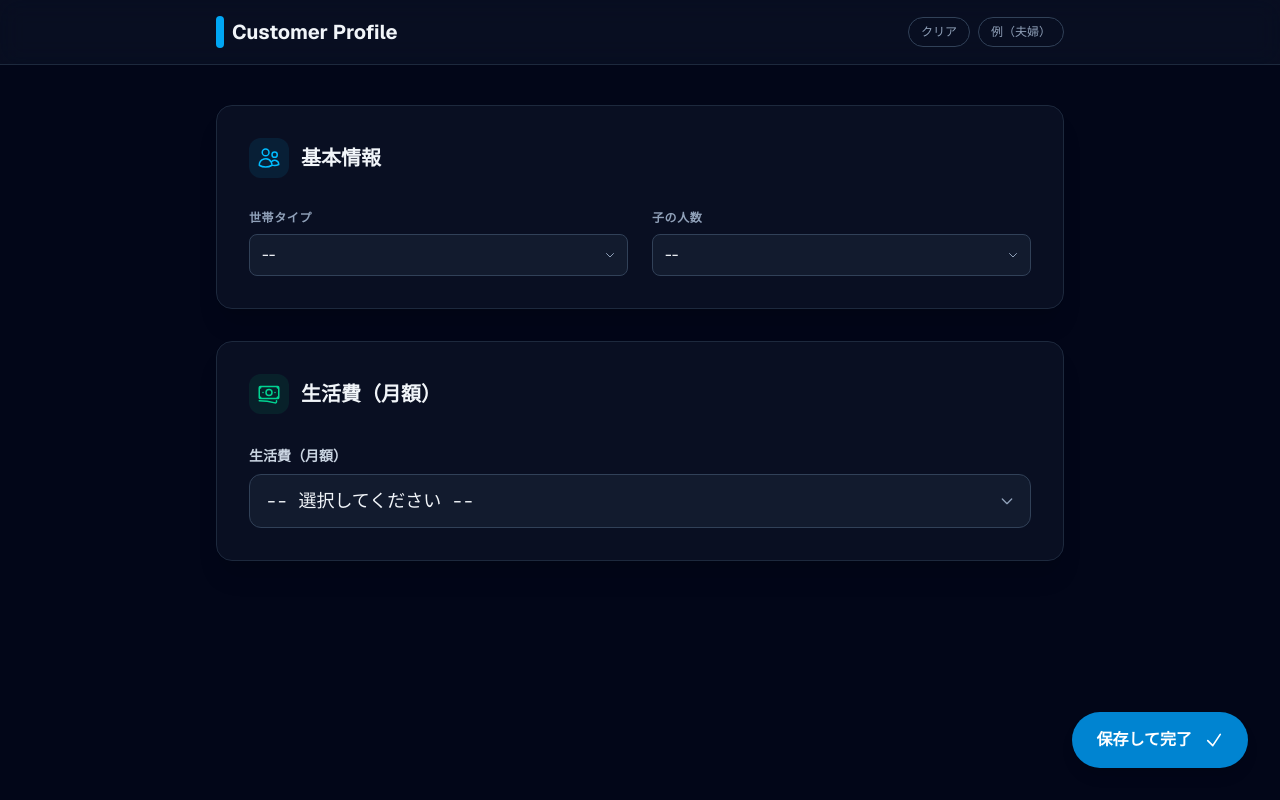
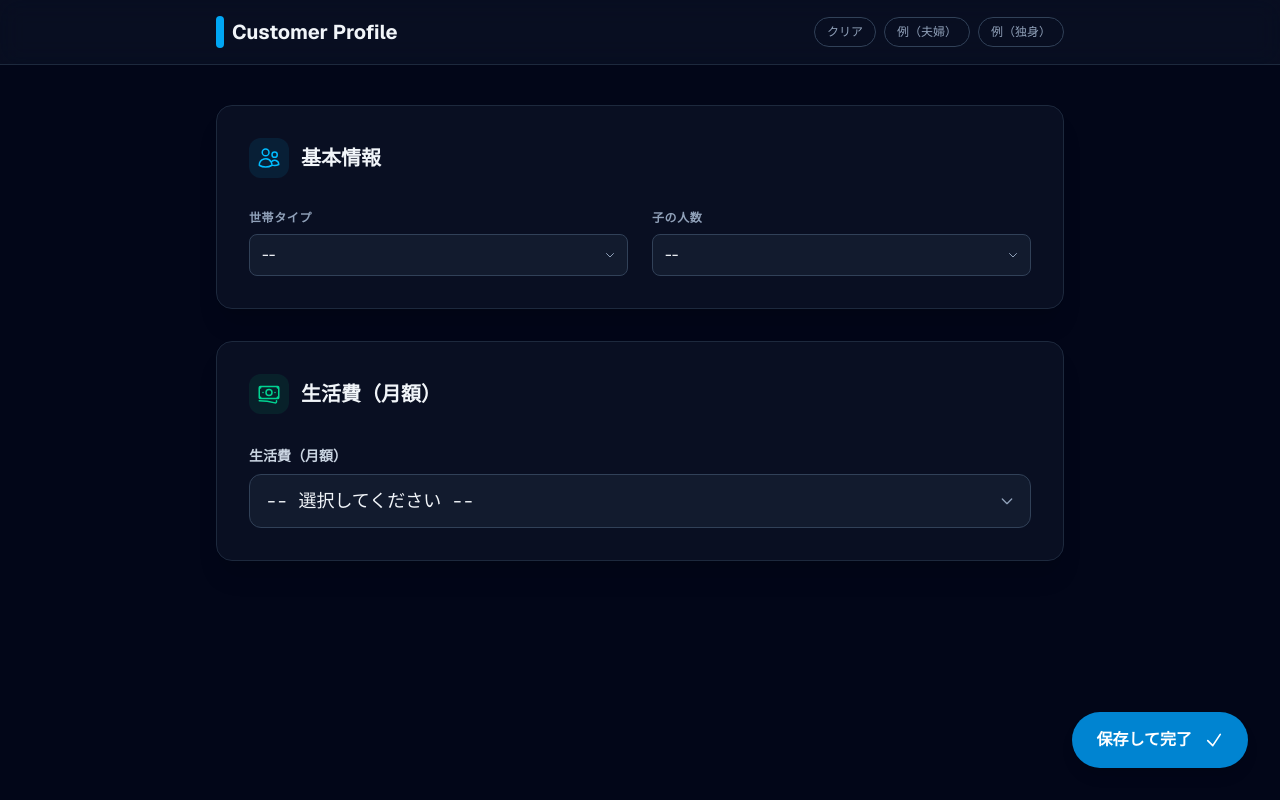
Before and after one commit to dadjfancrypto/LPC, a Next.js app: page /simulators/customer-profile in a window 1280 px wide. Built offline with nearby package versions, Linux system fonts and the light colour scheme.

Commit message:
Backup: Add single person test button

```diff
--- a/app/simulators/customer-profile/page.tsx
+++ b/app/simulators/customer-profile/page.tsx
@@ -562,6 +562,50 @@ export default function CustomerProfilePage() {
             >
               例（夫婦）
             </button>
+            <button
+              onClick={() => {
+                setProfile({
+                  monthlyLivingExpense: 200_000,
+                  details: {
+                    food: 40_000,
+                    communication: 10_000,
+                    utilities: 15_000,
+                    education: 0,
+                    housingLoan: 0,
+                    rent: 70_000,
+                    dailyGoods: 15_000,
+                    entertainment: 20_000,
+                    lifeInsurance: 10_000,
+                    savings: 20_000,
+                  },
+                  basicInfo: {
+                    childrenCount: 0,
+                    childrenAges: [],
+                    spouseType: 'none',
+                    ageWife: 0,
+                    oldAgeStartWife: 0,
+                    avgStdMonthlyWife: 0,
+                    monthsWife: 300,
+                    useMinashi300Wife: false,
+                    ageHusband: 0,
+                    oldAgeStartHusband: 0,
+                    avgStdMonthlyHusband: 0,
+                    monthsHusband: 300,
+                    useMinashi300Husband: false,
+                    age: 30,
+                    oldAgeStart: 65,
+                    hasEmployeePension: true,
+                    employeePensionMonths: 100,
+                    avgStdMonthly: 350_000,
+                    useMinashi300: true,
+                  },
+                });
+                showNotification('テストデータ（独身）を読み込みました');
+              }}
+              className="text-xs px-3 py-1.5 rounded-full border border-slate-700 text-slate-400 hover:text-white hover:bg-slate-800 transition-colors"
+            >
+              例（独身）
+            </button>
           </div>
         </div>
       </div>
```
